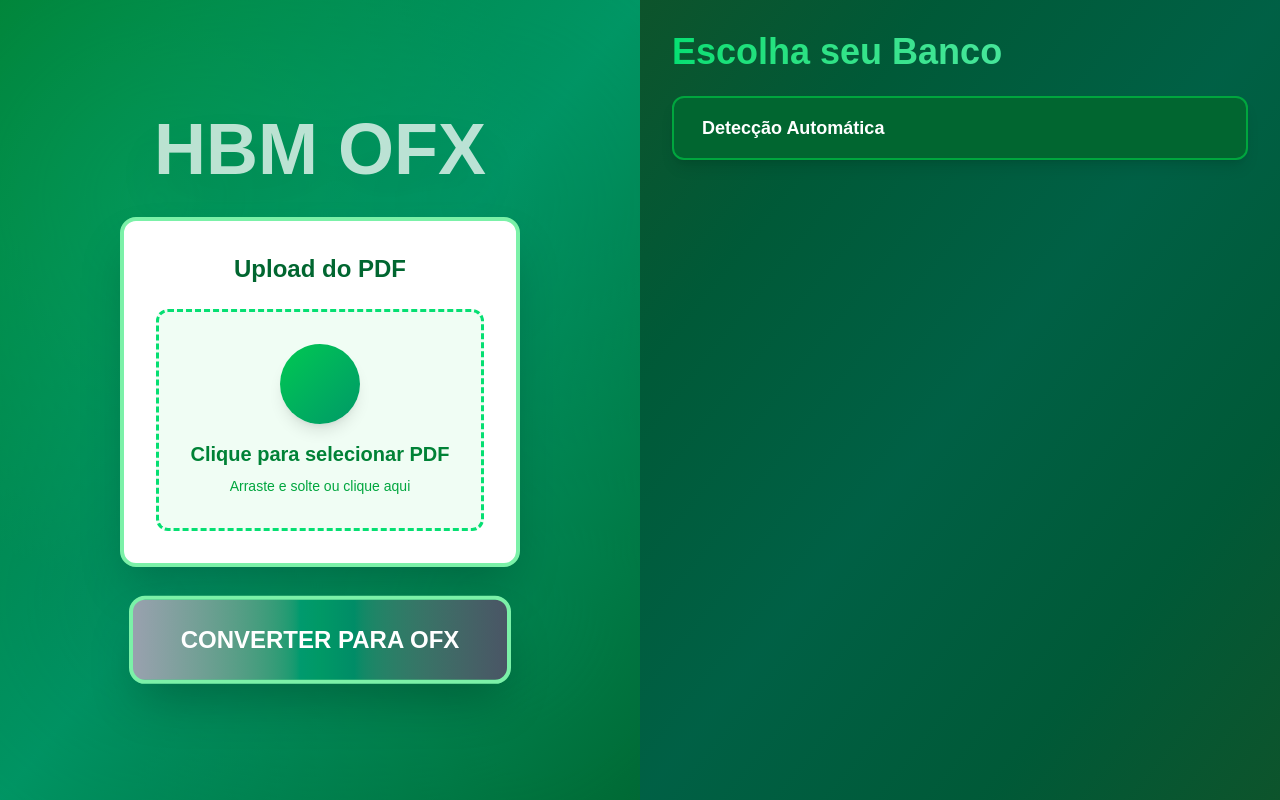
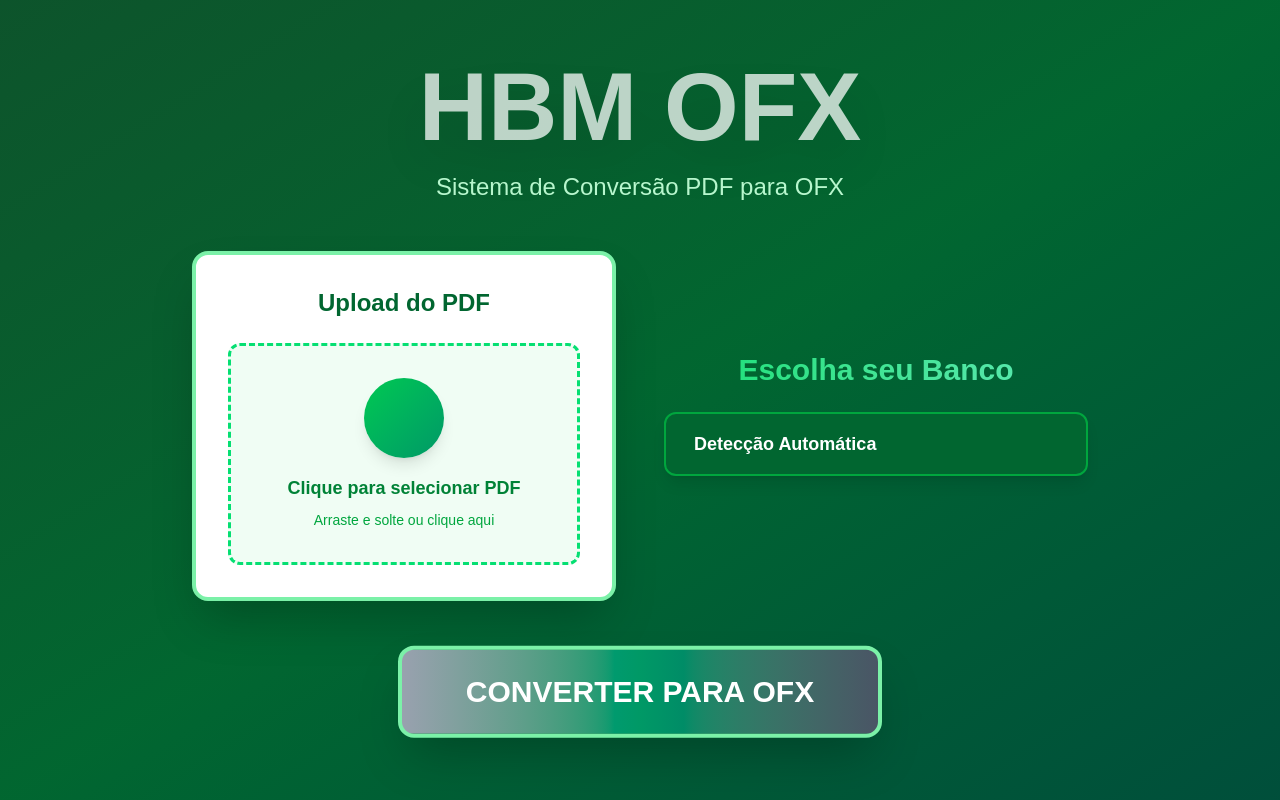
Before and after one commit to KevymLuccas/HBM-OFX-nodejs, a Next.js app: page / in a window 1280 px wide. Built offline with nearby package versions, Linux system fonts and the light colour scheme.

Commit message:
LAYOUT CENTRALIZADO: Tudo centralizado na tela com visual limpo e organizado

```diff
--- a/src/app/page.tsx
+++ b/src/app/page.tsx
@@ -117,27 +117,26 @@ export default function Home() {
   };
 
   return (
-    <div className="min-h-screen bg-gradient-to-br from-green-900 via-green-800 to-emerald-900 flex">
-      {/* LADO ESQUERDO - FUNDO COM UPLOAD E CONVERSÃO */}
-      <div className="w-1/2 bg-gradient-to-br from-green-700 via-emerald-600 to-green-800 flex flex-col items-center justify-center p-8 relative">
-        {/* Padrão geométrico de fundo */}
-        <div className="absolute inset-0 opacity-20">
-          <div className="absolute inset-0" style={{
-            backgroundImage: `radial-gradient(circle at 25% 25%, #10b981 0%, transparent 50%),
-                              radial-gradient(circle at 75% 75%, #059669 0%, transparent 50%),
-                              radial-gradient(circle at 75% 25%, #047857 0%, transparent 50%),
-                              radial-gradient(circle at 25% 75%, #065f46 0%, transparent 50%)`
-          }}></div>
+    <div className="min-h-screen bg-gradient-to-br from-green-900 via-green-800 to-emerald-900 flex items-center justify-center p-8">
+      <div className="w-full max-w-4xl mx-auto">
+
+        {/* TÍTULO CENTRALIZADO */}
+        <div className="text-center mb-12">
+          <h1 className="text-8xl font-bold mb-4 text-white animate-pulse drop-shadow-2xl">
+             HBM OFX
+          </h1>
+          <p className="text-2xl text-green-200 mb-8">
+            Sistema de Conversão PDF para OFX
+          </p>
         </div>
 
-        <div className="relative z-10 text-center">
-          <h1 className="text-7xl font-bold mb-8 text-white animate-pulse drop-shadow-2xl">
-             HBM OFX
-          </h1>
+        {!showAnimation && !result && (
+          <div className="grid grid-cols-1 lg:grid-cols-2 gap-12">
 
-          {/* UPLOAD PDF CENTRALIZADO */}
-          <div className="bg-white bg-opacity-95 backdrop-blur-sm text-black p-8 rounded-2xl shadow-2xl mb-8 max-w-lg border-4 border-green-300">
-            <h3 className="text-2xl font-bold mb-6 text-green-800"> Upload do PDF</h3>
+            {/* COLUNA ESQUERDA - UPLOAD */}
+            <div className="flex flex-col items-center justify-center">
+              <div className="bg-white bg-opacity-95 backdrop-blur-sm text-black p-8 rounded-2xl shadow-2xl w-full max-w-md border-4 border-green-300">
+                <h3 className="text-2xl font-bold mb-6 text-green-800 text-center"> Upload do PDF</h3>
                 <div className="border-3 border-dashed border-green-400 p-8 rounded-xl text-center bg-green-50 hover:bg-green-100 transition-all">
                   <input
                     type="file"
@@ -153,7 +152,7 @@ export default function Home() {
                     <div className="w-20 h-20 bg-gradient-to-br from-green-500 to-emerald-600 rounded-full mb-4 flex items-center justify-center text-white text-3xl shadow-lg">
 
                     </div>
-                <span className="text-xl font-semibold text-green-700">
+                    <span className="text-lg font-semibold text-green-700 text-center">
                       {selectedFile ? ` ${selectedFile.name}` : 'Clique para selecionar PDF'}
                     </span>
                     {!selectedFile && (
@@ -164,37 +163,24 @@ export default function Home() {
                   </label>
                 </div>
               </div>
-
-          {/* BOTÃO CONVERTER CENTRALIZADO */}
-          <button
-            onClick={handleConvert}
-            disabled={!selectedFile || isConverting}
-            className="bg-gradient-to-r from-green-500 via-emerald-600 to-green-700 hover:from-green-600 hover:via-emerald-700 hover:to-green-800 disabled:from-gray-400 disabled:to-gray-600 text-white font-bold py-6 px-12 rounded-2xl text-2xl shadow-2xl transform hover:scale-105 transition-all duration-300 animate-bounce border-4 border-green-300"
-          >
-            {isConverting ? ' CONVERTENDO...' : ' CONVERTER PARA OFX'}
-          </button>
-        </div>
             </div>
 
-      {/* LADO DIREITO - SELEÇÃO DE LAYOUT E RESULTADOS */}
-      <div className="w-1/2 bg-gradient-to-br from-green-900 via-emerald-800 to-green-900 text-white p-8 overflow-y-auto">
-        {!showAnimation && !result && (
-          <div className="h-full flex flex-col">
-            {/* DROPDOWN DE SELEÇÃO DE BANCO */}
-            <div className="mb-8">
-              <h2 className="text-4xl font-bold mb-6 text-transparent bg-clip-text bg-gradient-to-r from-green-400 to-emerald-300">
+            {/* COLUNA DIREITA - SELEÇÃO DE BANCO */}
+            <div className="flex flex-col items-center justify-center">
+              <div className="w-full max-w-md">
+                <h3 className="text-3xl font-bold mb-6 text-center text-transparent bg-clip-text bg-gradient-to-r from-green-400 to-emerald-300">
                    Escolha seu Banco
-              </h2>
+                </h3>
 
                 {/* DROPDOWN CUSTOMIZADO */}
-              <div className="relative">
+                <div className="relative mb-6">
                   <button
                     onClick={() => setShowDropdown(!showDropdown)}
                     className="w-full p-4 bg-green-800 border-2 border-green-600 rounded-xl text-left flex items-center justify-between hover:bg-green-700 transition-all duration-300 shadow-lg"
                   >
                     <div className="flex items-center gap-3">
                       <span className="text-2xl">{BANKS[selectedBank].icon}</span>
-                    <span className="text-lg font-semibold">{BANKS[selectedBank].name}</span>
+                      <span className="text-lg font-semibold text-white">{BANKS[selectedBank].name}</span>
                     </div>
                     <span className={`text-2xl transform transition-transform duration-300 ${showDropdown ? 'rotate-180' : ''}`}>
 
@@ -208,7 +194,7 @@ export default function Home() {
                         <button
                           key={key}
                           onClick={() => handleBankChange(key as BankType)}
-                        className={`w-full p-4 text-left hover:bg-green-700 transition-all duration-200 flex items-center gap-3 border-b border-green-600 last:border-b-0 ${
+                          className={`w-full p-4 text-left hover:bg-green-700 transition-all duration-200 flex items-center gap-3 border-b border-green-600 last:border-b-0 text-white ${
                             selectedBank === key ? 'bg-green-600' : ''
                           }`}
                         >
@@ -219,44 +205,56 @@ export default function Home() {
                     </div>
                   )}
                 </div>
-            </div>
 
-            {/* VISUALIZAÇÃO DO LAYOUT */}
+                {/* PREVIEW DO LAYOUT */}
                 {selectedBank !== 'auto' && BANKS[selectedBank]?.layout && (
-              <div className="flex-1 bg-green-800 bg-opacity-50 rounded-2xl p-6 border-2 border-green-600">
-                <h3 className="text-2xl font-bold mb-4 text-green-300">
-                   Preview do Layout - {BANKS[selectedBank].name}
-                </h3>
-                <div className="bg-white rounded-lg p-4 border-2 border-green-400">
+                  <div className="bg-green-800 bg-opacity-50 rounded-2xl p-4 border-2 border-green-600 mb-6">
+                    <h4 className="text-lg font-bold mb-3 text-green-300 text-center">
+                       Preview do Layout
+                    </h4>
+                    <div className="bg-white rounded-lg p-3 border-2 border-green-400">
                       <img
                         src={BANKS[selectedBank].layout!}
                         alt={`Layout ${BANKS[selectedBank].name}`}
-                    className="w-full max-w-md mx-auto rounded-lg shadow-lg"
+                        className="w-full max-w-xs mx-auto rounded-lg shadow-lg"
                       />
                     </div>
                   </div>
                 )}
               </div>
+            </div>
+          </div>
+        )}
+
+        {/* BOTÃO CONVERTER CENTRALIZADO */}
+        {!showAnimation && !result && (
+          <div className="text-center mt-12">
+            <button
+              onClick={handleConvert}
+              disabled={!selectedFile || isConverting}
+              className="bg-gradient-to-r from-green-500 via-emerald-600 to-green-700 hover:from-green-600 hover:via-emerald-700 hover:to-green-800 disabled:from-gray-400 disabled:to-gray-600 text-white font-bold py-6 px-16 rounded-2xl text-3xl shadow-2xl transform hover:scale-105 transition-all duration-300 animate-bounce border-4 border-green-300"
+            >
+              {isConverting ? ' CONVERTENDO...' : ' CONVERTER PARA OFX'}
+            </button>
+          </div>
         )}
 
         {/* ANIMAÇÃO DE PROCESSAMENTO */}
         {showAnimation && (
-          <div className="h-full flex flex-col items-center justify-center relative overflow-hidden">
-            <div className="text-center z-10 relative">
-              <h2 className="text-4xl font-bold mb-8 text-green-300 animate-pulse">
+          <div className="text-center">
+            <h2 className="text-5xl font-bold mb-8 text-green-300 animate-pulse">
                PROCESSANDO...
             </h2>
-              <div className="text-2xl font-semibold text-green-400 mb-4">
+            <div className="text-3xl font-semibold text-green-400 mb-6">
               Analisando PDF do {BANKS[selectedBank].name}
             </div>
-              <div className="w-64 bg-green-900 rounded-full h-6 mb-8 border-2 border-green-500">
+            <div className="w-96 bg-green-900 rounded-full h-6 mb-8 mx-auto border-2 border-green-500">
               <div className="bg-gradient-to-r from-green-400 to-emerald-500 h-full rounded-full animate-pulse" style={{ width: '75%' }}></div>
-              </div>
             </div>
 
             {/* Códigos voando na tela */}
-            <div className="absolute inset-0 overflow-hidden">
-              {[...Array(20)].map((_, i) => (
+            <div className="relative h-40 overflow-hidden">
+              {[...Array(15)].map((_, i) => (
                 <div
                   key={i}
                   className="absolute text-green-300 font-mono text-lg opacity-70 animate-bounce"
@@ -276,38 +274,38 @@ export default function Home() {
 
         {/* RESULTADO DA CONVERSÃO */}
         {result && !showAnimation && (
-          <div className="h-full flex flex-col">
-            <div className="mb-6 bg-green-800 bg-opacity-70 p-6 rounded-2xl border-2 border-green-400">
-              <h2 className="text-3xl font-bold mb-4 text-green-300"> Conversão Realizada!</h2>
-              <div className="grid grid-cols-2 gap-4 text-sm">
+          <div className="text-center">
+            <div className="mb-8 bg-green-800 bg-opacity-70 p-6 rounded-2xl border-2 border-green-400 max-w-2xl mx-auto">
+              <h2 className="text-4xl font-bold mb-4 text-green-300"> Conversão Realizada!</h2>
+              <div className="grid grid-cols-2 gap-4 text-lg">
                 <div>
-                  <strong>Banco:</strong> {BANKS[result.bankType as BankType]?.name || result.bankType}
+                  <strong>Banco:</strong><br/>{BANKS[result.bankType as BankType]?.name || result.bankType}
                 </div>
                 <div>
-                  <strong>Transações:</strong> {result.transactionCount} encontradas
+                  <strong>Transações:</strong><br/>{result.transactionCount} encontradas
                 </div>
               </div>
             </div>
 
             {/* TABELA DE TRANSAÇÕES */}
             {result.transactions && (
-              <div className="flex-1 bg-green-800 bg-opacity-50 rounded-2xl p-6 border-2 border-green-600 mb-6">
-                <h3 className="text-2xl font-bold mb-4 text-green-300"> Transações Encontradas</h3>
-                <div className="overflow-y-auto max-h-64 border border-green-600 rounded-lg">
-                  <table className="w-full text-sm">
+              <div className="bg-green-800 bg-opacity-50 rounded-2xl p-6 border-2 border-green-600 mb-8 max-w-4xl mx-auto">
+                <h3 className="text-3xl font-bold mb-6 text-green-300 text-center"> Transações Encontradas</h3>
+                <div className="overflow-x-auto border border-green-600 rounded-lg">
+                  <table className="w-full">
                     <thead className="bg-green-700">
                       <tr className="border-b border-green-600">
-                        <th className="text-left p-3 text-green-200">Data</th>
-                        <th className="text-left p-3 text-green-200">Descrição</th>
-                        <th className="text-right p-3 text-green-200">Valor</th>
+                        <th className="text-center p-4 text-green-200 text-lg">Data</th>
+                        <th className="text-center p-4 text-green-200 text-lg">Descrição</th>
+                        <th className="text-center p-4 text-green-200 text-lg">Valor</th>
                       </tr>
                     </thead>
                     <tbody>
                       {result.transactions.map((transaction, index) => (
                         <tr key={index} className="border-b border-green-700 hover:bg-green-700 transition-colors">
-                          <td className="p-3">{new Date(transaction.date).toLocaleDateString('pt-BR')}</td>
-                          <td className="p-3">{transaction.description}</td>
-                          <td className={`p-3 text-right font-bold ${transaction.amount >= 0 ? 'text-green-300' : 'text-red-300'}`}>
+                          <td className="p-4 text-center">{new Date(transaction.date).toLocaleDateString('pt-BR')}</td>
+                          <td className="p-4 text-center">{transaction.description}</td>
+                          <td className={`p-4 text-center font-bold text-lg ${transaction.amount >= 0 ? 'text-green-300' : 'text-red-300'}`}>
                             R$ {transaction.amount.toFixed(2)}
                           </td>
                         </tr>
@@ -321,12 +319,13 @@ export default function Home() {
             {/* BOTÃO GERAR OFX */}
             <button
               onClick={downloadOFX}
-              className="bg-gradient-to-r from-emerald-600 to-green-600 hover:from-emerald-700 hover:to-green-700 text-white font-bold py-4 px-8 rounded-2xl text-xl shadow-lg transform hover:scale-105 transition-all duration-300 border-2 border-green-400"
+              className="bg-gradient-to-r from-emerald-600 to-green-600 hover:from-emerald-700 hover:to-green-700 text-white font-bold py-6 px-12 rounded-2xl text-2xl shadow-lg transform hover:scale-105 transition-all duration-300 border-2 border-green-400"
             >
                GERAR ARQUIVO OFX
             </button>
           </div>
         )}
+
       </div>
     </div>
   );
```
Lines whose indentation alone changed are shown as unchanged.
